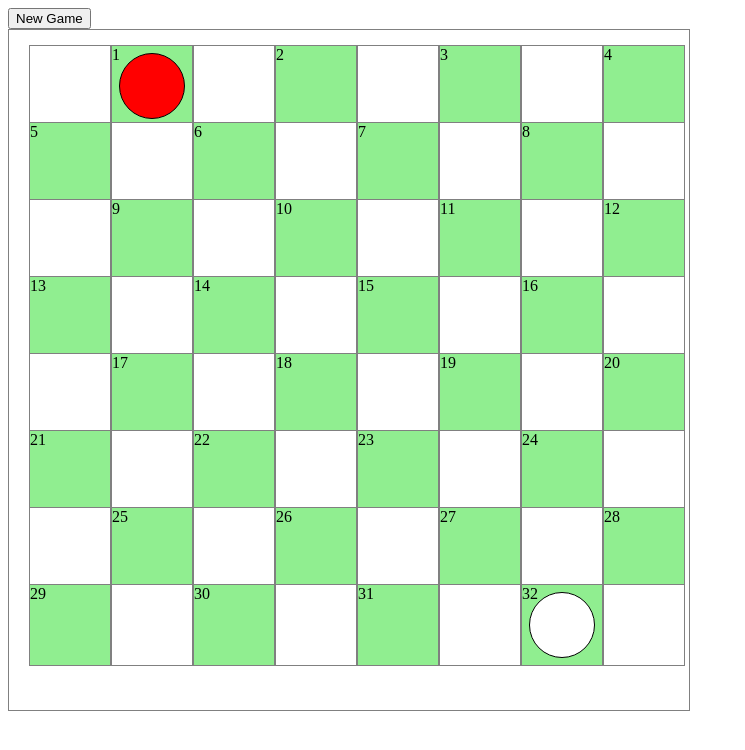
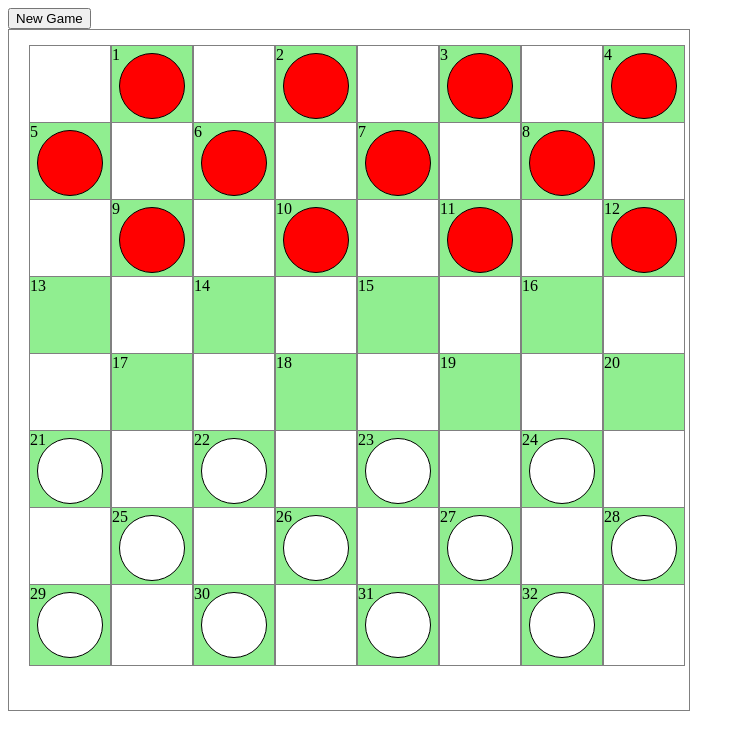
Before and after one commit to jgaston5/checkers, a plain HTML site: page index.html in a window 1280 px wide. Both pictures are taken after a click on the button "New Game". Shown: the whole page, without its empty margins (0-745 px from the left). Drawn offline with Linux system fonts and the light colour scheme.

Commit message:
get checkers to load onto board

```diff
--- a/index.html
+++ b/index.html
@@ -16,49 +16,47 @@
             <div class="square-row">
                 <div class="square">
                 </div>
-                <div class="square">
+                <div class="square red-square">
                     <span class="square-number">1</span>
-                    <div class="checker red"></div>
-
                 </div>
                 <div class="square">
                 </div>
-                <div class="square">
+                <div class="square red-square">
                     <span class="square-number">2</span>
                 </div>
                 <div class="square">
                 </div>
-                <div class="square">
+                <div class="square red-square">
                     <span class="square-number">3</span>
                 </div>
                 <div class="square">
 
                 </div>
-                <div class="square">
+                <div class="square red-square">
                     <span class="square-number">4</span>
                 </div>
             </div>
 
             <div class="square-row">
-                <div class="square">
+                <div class="square red-square">
                     <span class="square-number">5</span>
                 </div>
                 <div class="square">
 
                 </div>
-                <div class="square">
+                <div class="square red-square">
                     <span class="square-number"> 6</span>
                 </div>
                 <div class="square">
 
                 </div>
-                <div class="square">
+                <div class="square red-square">
                     <span class="square-number">7</span>
                 </div>
                 <div class="square">
 
                 </div>
-                <div class="square">
+                <div class="square red-square">
                     <span class="square-number"> 8</span>
                 </div>
                 <div class="square">
@@ -69,23 +67,23 @@
             <div class="square-row">
                 <div class="square">
                 </div>
-                <div class="square">
+                <div class="square red-square">
                     <span class="square-number">9</span>
                 </div>
                 <div class="square">
                 </div>
-                <div class="square">
+                <div class="square red-square">
                     <span class="square-number">10</span>
                 </div>
                 <div class="square">
                 </div>
-                <div class="square">
+                <div class="square red-square">
                     <span class="square-number">11</span>
                 </div>
                 <div class="square">
 
                 </div>
-                <div class="square">
+                <div class="square red-square">
                     <span class="square-number">12</span>
                 </div>
             </div>
@@ -142,25 +140,25 @@
             </div>
 
             <div class="square-row">
-                <div class="square">
+                <div class="square white-square">
                     <span class="square-number"> 21</span>
                 </div>
                 <div class="square">
 
                 </div>
-                <div class="square">
+                <div class="square white-square">
                     <span class="square-number"> 22</span>
                 </div>
                 <div class="square">
 
                 </div>
-                <div class="square">
+                <div class="square white-square">
                     <span class="square-number"> 23</span>
                 </div>
                 <div class="square">
 
                 </div>
-                <div class="square">
+                <div class="square white-square">
                     <span class="square-number"> 24</span>
                 </div>
                 <div class="square">
@@ -171,49 +169,48 @@
             <div class="square-row">
                 <div class="square">
                 </div>
-                <div class="square">
+                <div class="square white-square">
                     <span class="square-number"> 25</span>
                 </div>
                 <div class="square">
                 </div>
-                <div class="square">
+                <div class="square white-square">
                     <span class="square-number"> 26</span>
                 </div>
                 <div class="square">
                 </div>
-                <div class="square">
+                <div class="square white-square">
                     <span class="square-number"> 27</span>
                 </div>
                 <div class="square">
 
                 </div>
-                <div class="square">
+                <div class="square white-square">
                     <span class="square-number"> 28</span>
                 </div>
             </div>
 
             <div class="square-row">
-                <div class="square">
+                <div class="square white-square">
                     <span class="square-number"> 29</span>
                 </div>
                 <div class="square">
 
                 </div>
-                <div class="square">
+                <div class="square white-square">
                     <span class="square-number"> 30</span>
                 </div>
                 <div class="square">
 
                 </div>
-                <div class="square">
+                <div class="square white-square">
                     <span class="square-number"> 31</span>
                 </div>
                 <div class="square">
 
                 </div>
-                <div class="square">
+                <div class="square white-square">
                     <span class="square-number"> 32</span>
-                    <div class="checker white"></div>
                 </div>
                 <div class="square">
 
--- a/scripts.js
+++ b/scripts.js
@@ -1,3 +1,31 @@
 function newGame() {
-    alert("let it begin");
+    initializeBoard();
 }
+
+function initializeBoard() {
+    initializeRedSquares();
+    initializeWhiteSquares();
+}
+
+function initializeWhiteSquares() {
+    var squares = document.querySelectorAll(".white-square");
+    squares.forEach(square => {
+        square.appendChild(createChecker("white"));
+    });
+}
+
+function initializeRedSquares() {
+    var squares = document.querySelectorAll(".red-square");
+    squares.forEach(square => {
+        var checker = createChecker("red");
+        square.appendChild(checker);
+    });
+}
+
+function createChecker(colorClass) {
+    var checker = document
+        .createElement("div");
+    checker.classList.add("checker");
+    checker.classList.add(colorClass);
+    return checker;
+}
```
